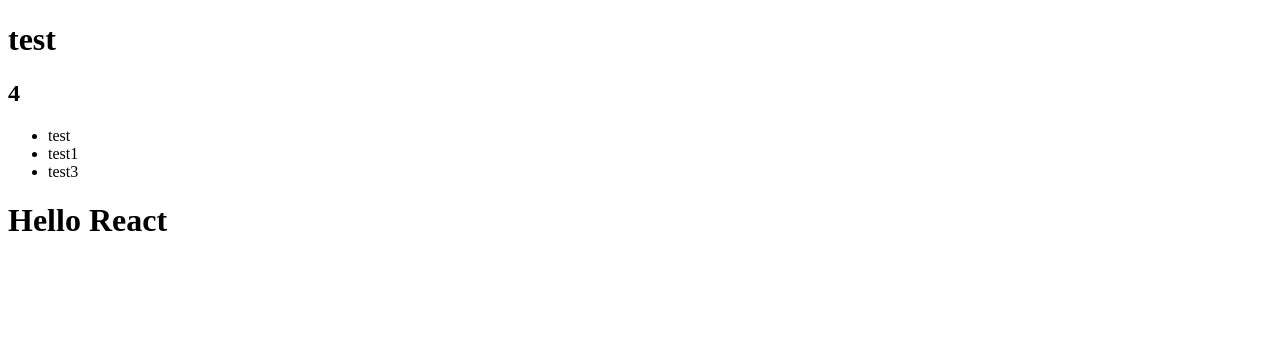
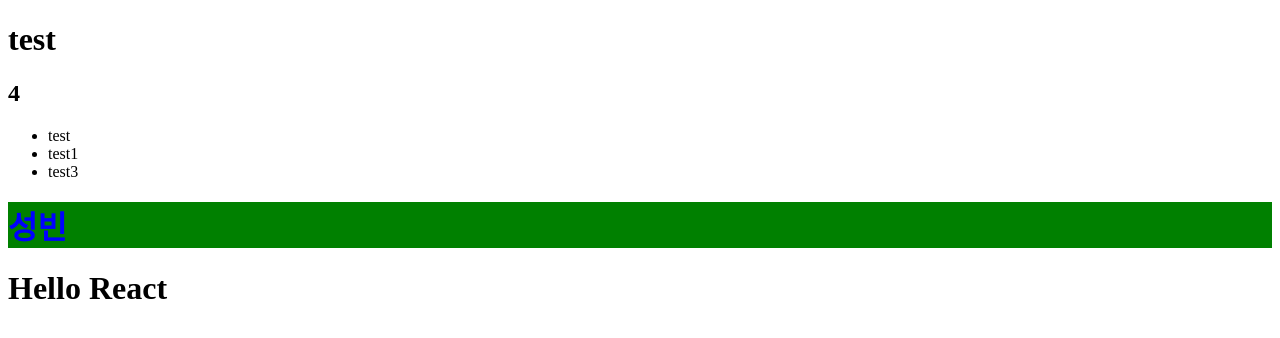
Before and after one commit to naviadev/study_react, a React app: page / in a window 1280 px wide. Shown: the top 338 px of the page. Built offline with nearby package versions, Linux system fonts and the light colour scheme.

Commit message:
Feat | bin.tsx : style 인터페이스를 통해 컴포넌트에 style을 추가.

```diff
--- a/src/app.tsx
+++ b/src/app.tsx
@@ -1,12 +1,14 @@
 import React from "react";
-import Minam from "./minam"
+import Minam from "./minam";
 import UlComponent from "./ul";
+import Bin from "./bin";
 
 const App = () => {
   return (
     <div>
       <Minam name="test" age={4} />
-      <UlComponent list = {['test', 'test1', 'test3']} />
+      <UlComponent list={["test", "test1", "test3"]} />
+      <Bin h1TextNode="성빈"/>
       <h1>Hello React</h1>
     </div>
   );
--- /dev/null
+++ b/src/bin.tsx
@@ -0,0 +1,20 @@
+import React from "react";
+
+interface BinInterface {
+  h1TextNode: string;
+}
+
+const Bin: React.FC<BinInterface> = ({ h1TextNode }) => {
+  let style: React.CSSProperties = {
+    color: "blue",
+    backgroundColor : "green"
+  };
+
+  return (
+    <div>
+      <h1 style={style}>{h1TextNode}</h1>
+    </div>
+  );
+};
+
+export default Bin;
```
Also changed, not shown: 1 other file (tests, documents, lock files or other folders).
